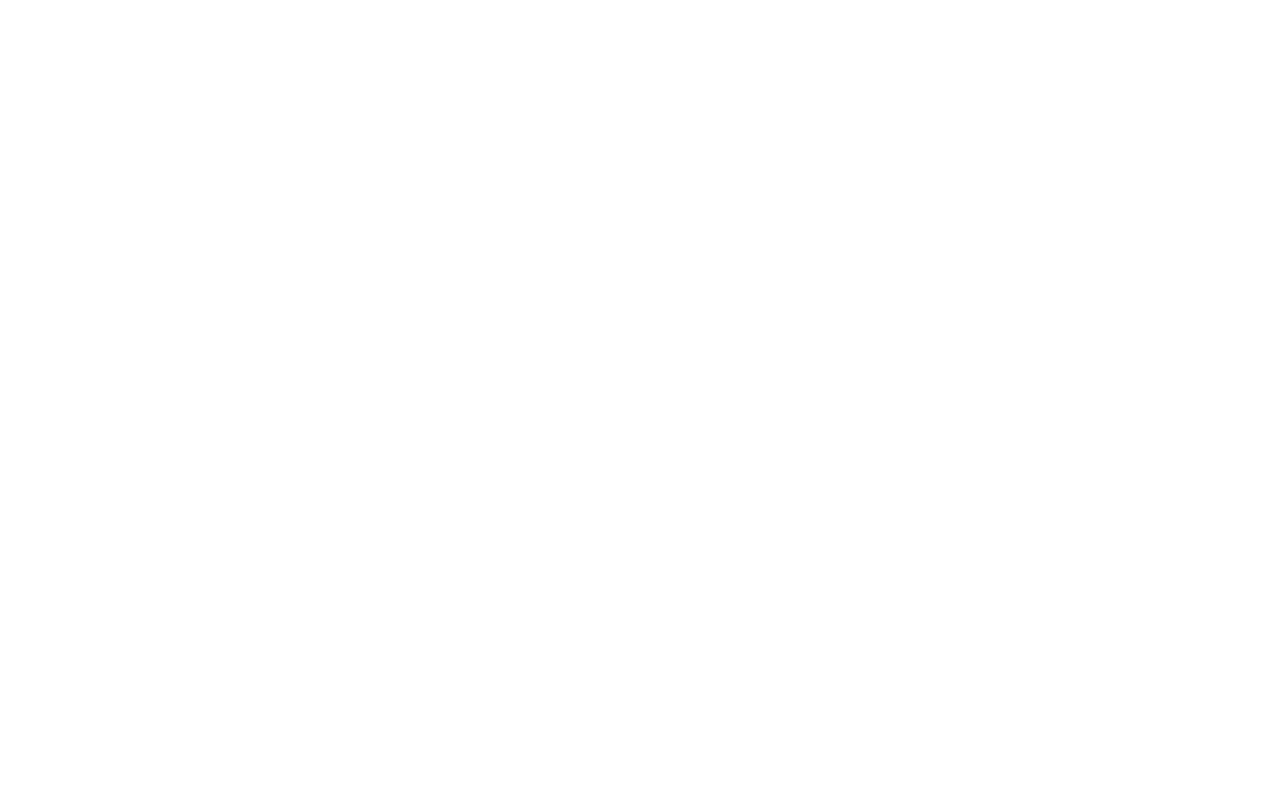
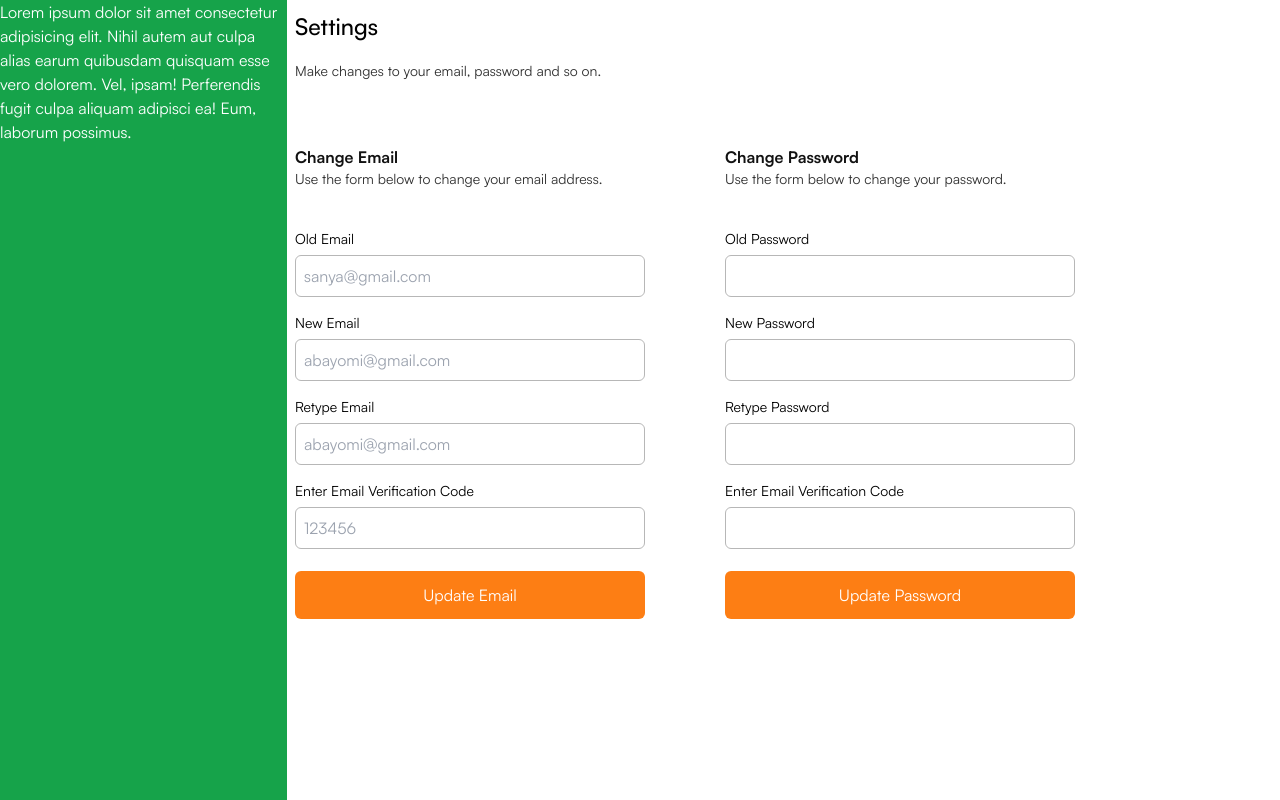
Before and after one commit to Orange-Invent-House-Ltd/mybalance, a React (Vite) app: page /buyer/settings in a window 1280 px wide. Before the commit this address had no page. Built offline with nearby package versions, Linux system fonts and the light colour scheme.

Commit message:
completed setting

```diff
--- a/src/App.tsx
+++ b/src/App.tsx
@@ -1,18 +1,20 @@
 import { BrowserRouter, Route, Routes } from "react-router-dom";
 import BuyerDashboardLayout from "./layout/BuyerDashboardLayout";
 import Login from "./pages/buyer/auth/Login";
+import DisputeResolution from "./pages/buyer/dashboard/DisputeResolution";
 import Home from "./pages/buyer/dashboard/Home";
-
-
+import Settings from "./pages/buyer/dashboard/Settings";
 
 const App: React.FC = () => {
   return (
     <BrowserRouter>
       <Routes>
-        <Route path="/" element={<BuyerDashboardLayout />}>
+        <Route path="/buyer" element={<BuyerDashboardLayout />}>
           <Route index element={<Home />} />
+          <Route path="dispute-resolution" element={<DisputeResolution />} />
+          <Route path="settings" element={<Settings />} />
         </Route>
-        <Route path="/login" element={ <Login/> }/>
+        <Route path="/login" element={<Login />} />
       </Routes>
     </BrowserRouter>
   );
--- /dev/null
+++ b/src/components/buyers/setting/ChangeEmailForm.tsx
@@ -0,0 +1,29 @@
+import React from 'react'
+import { Button } from '../../reuseable/Button';
+import TextField from '../../reuseable/TextField';
+
+const ChangeEmailForm = () => {
+  return (
+    <div className="w-[350px] ">
+      <h2 className="text-[#121212] text-base font-bold capitalize">
+        change email
+      </h2>
+      <p className="text-[#303030] text-sm mb-10">
+        Use the form below to change your email address.
+      </p>
+      <form className="space-y-4">
+        <TextField placeholder="sanya@gmail.com" label={"old email"} />
+        <TextField placeholder="abayomi@gmail.com" label={"new email"} />
+        <TextField placeholder="abayomi@gmail.com" label={"retype email"} />
+        <TextField
+          placeholder="123456"
+          label={"enter email verification code"}
+          type='number'
+        />
+        <Button fullWidth>update email</Button>
+      </form>
+    </div>
+  );
+}
+
+export default ChangeEmailForm
--- /dev/null
+++ b/src/components/buyers/setting/ChangePasswordForm.tsx
@@ -0,0 +1,25 @@
+import React from "react";
+import { Button } from "../../reuseable/Button";
+import TextField from "../../reuseable/TextField";
+
+const ChangePasswordForm = () => {
+  return (
+    <div className="w-[350px] ">
+      <h2 className="text-[#121212] text-base font-bold capitalize">
+        change password
+      </h2>
+      <p className="text-[#303030] text-sm mb-10">
+        Use the form below to change your password.
+      </p>
+      <form className="space-y-4">
+        <TextField label={"old password"} />
+        <TextField label={"new password"} />
+        <TextField label={"retype password"} />
+        <TextField label={"enter email verification code"} />
+        <Button fullWidth>update password</Button>
+      </form>
+    </div>
+  );
+};
+
+export default ChangePasswordForm;
--- a/src/layout/BuyerDashboardLayout.tsx
+++ b/src/layout/BuyerDashboardLayout.tsx
@@ -2,12 +2,13 @@
 
 const BuyerDashboardLayout = () => {
   return (
-    <div className=''>
-              <main className=' '>
-
+    <div className="flex">
+      <div className="w-[287px] text-white sticky top-0 left-0 h-screen bg-green-600 ">
+        Lorem ipsum dolor sit amet consectetur adipisicing elit. Nihil autem aut culpa alias earum quibusdam quisquam esse vero dolorem. Vel, ipsam! Perferendis fugit culpa aliquam adipisci ea! Eum, laborum possimus.
+      </div>
+      <main className=" px-2  pt-[10px]">
         <Outlet />
-              </main>
-
+      </main>
     </div>
   );
 };
--- /dev/null
+++ b/src/pages/buyer/dashboard/DisputeResolution.tsx
@@ -0,0 +1,9 @@
+import React from 'react'
+
+const DisputeResolution = () => {
+  return (
+    <div>DisputeResolution</div>
+  )
+}
+
+export default DisputeResolution
--- /dev/null
+++ b/src/pages/buyer/dashboard/Settings.tsx
@@ -0,0 +1,22 @@
+import React from "react";
+import ChangeEmailForm from "../../../components/buyers/setting/ChangeEmailForm";
+import ChangePasswordForm from "../../../components/buyers/setting/ChangePasswordForm";
+
+const Settings = () => {
+  return (
+    <div>
+      <header className="mb-16">
+        <h1 className="text-[23px] capitalize font-medium ">Settings</h1>
+        <p className="text-[#303030] text-sm mt-4">
+          Make changes to your email, password and so on.
+        </p>
+      </header>
+      <div className="flex gap-20">
+              <ChangeEmailForm />
+              <ChangePasswordForm/>
+      </div>
+    </div>
+  );
+};
+
+export default Settings;
```
